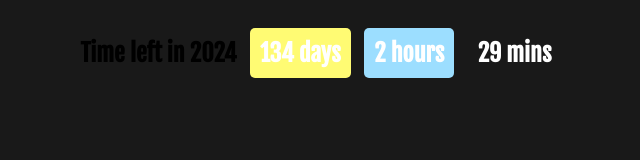
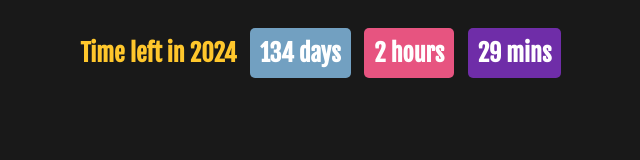
Before and after one commit to Lexisaidiot/notion_countdown, a plain HTML site: page index.html in a window 1280 px wide. Shown: the whole page, without its empty margins (314-954 px from the left). Drawn offline with Linux system fonts and the light colour scheme.

Commit message:
Update index.html

```diff
--- a/index.html
+++ b/index.html
@@ -12,6 +12,7 @@
             text-align: center;
             font-family: 'Fjalla One', sans-serif;
             background-color: #191919;
+            color: #FFC72C;
         }
         .box{
             display: inline-block;
@@ -21,13 +22,13 @@
             border-radius: 5px;
         }
         #days{
-            background-color:#FFFB73;
+            background-color:#72A0C1;
         }
         #hours{
-            background-color:#9CDEFF;
+            background-color:#E75480;
         }
         #minutes{
-            background-color:##FFB7C2;
+            background-color:#6F2DA8;
         }
         h2{
             display: inline-block;
```
